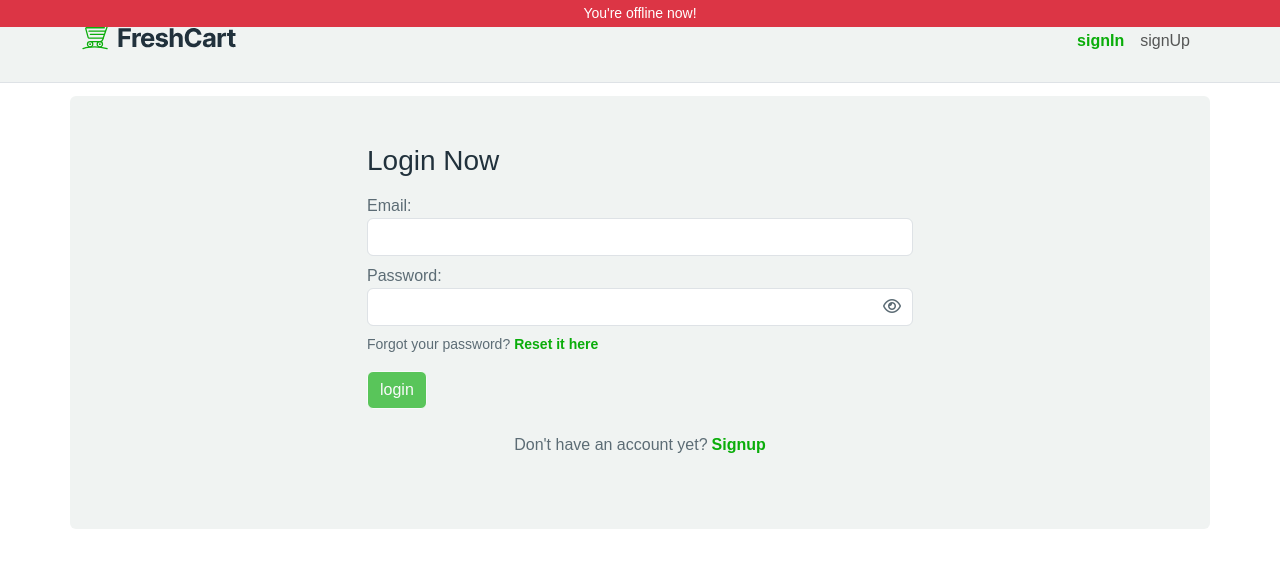
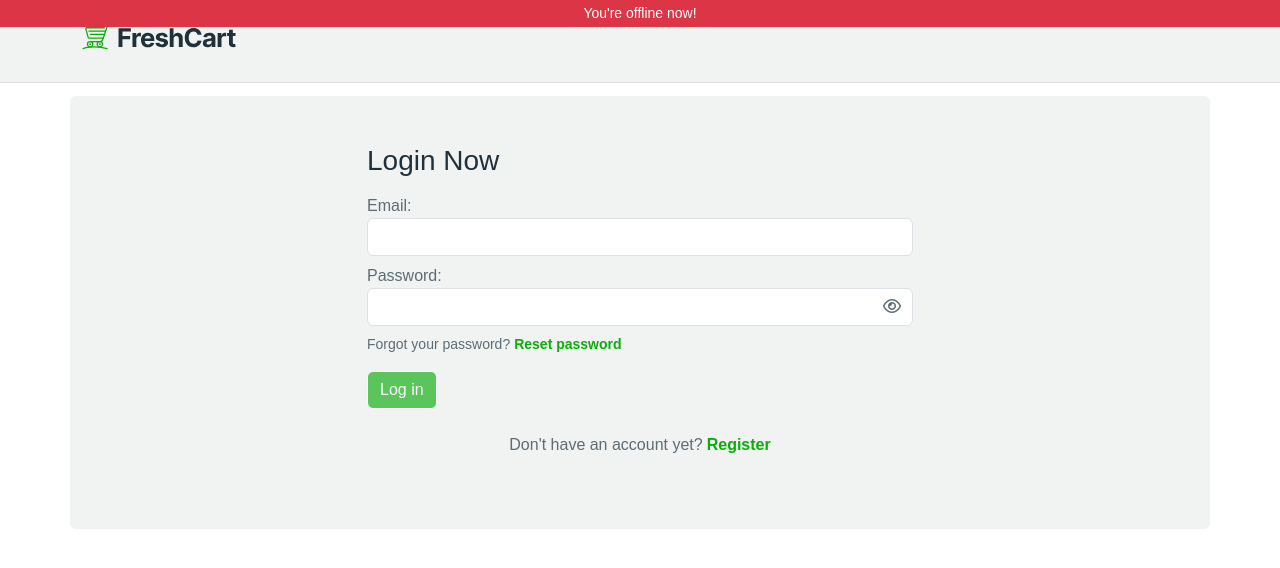
Before and after one commit to mohamedmamdouh3454/FreshCart, a React (Create React App) app: page /auth/signin in a window 1280 px wide. Shown: the top 568 px of the page. Built offline with nearby package versions, Linux system fonts and the light colour scheme; a web font is replaced by a local one.

Commit message:
minor updates

```diff
--- a/src/components/Auth/SignIn/SignIn.jsx
+++ b/src/components/Auth/SignIn/SignIn.jsx
@@ -129,7 +129,7 @@ export default function SignIn() {
                     to="/auth/forgot-password"
                     className="text-main ms-1 fw-bold "
                   >
-                    Reset it here
+                    Reset password
                   </Link>
                 </p>
 
@@ -158,13 +158,13 @@ export default function SignIn() {
                     className="btn bg-main text-white"
                     disabled={!(formik.dirty && formik.isValid)}
                   >
-                    login
+                    Log in
                   </button>
                 )}
                 <p className=" my-4 text-center">
                   Don't have an account yet?
                   <Link to="/auth/signup" className="text-main ms-1 fw-bold">
-                    Signup
+                    Register
                   </Link>
                 </p>
               </form>
--- a/src/components/Footer/Footer.jsx
+++ b/src/components/Footer/Footer.jsx
@@ -185,7 +185,7 @@ export default function Footer() {
         <section>
           <div className="container">
             <div className="text-center p-3">
-              © 2024 Copyright
+              © {new Date().getFullYear()} Copyright
               <Link className="fw-semibold mx-1 text-main" to="/home">
                 FrechCart
               </Link>
--- a/src/components/Navbar/Navbar.jsx
+++ b/src/components/Navbar/Navbar.jsx
@@ -1,7 +1,7 @@
 import React, { useContext, useEffect, useState } from "react";
 import logo from "../../assets/images/logo.svg";
 import "./Navbar.css";
-import { Link, NavLink, useNavigate } from "react-router-dom";
+import { Link, NavLink, useNavigate, useLocation } from "react-router-dom";
 import { tokenContext } from "../../Context/TokenContext";
 import { cartContext } from "../../Context/CartContext";
 import { wishlistContext } from "../../Context/WishlistContext";
@@ -20,6 +20,8 @@ export default function Navbar() {
   } = useContext(wishlistContext);
 
   let navigate = useNavigate();
+  // the auth pages already offer both actions, no need to repeat them up here
+  let isAuthPage = useLocation().pathname.startsWith("/auth");
 
   function handleNavToggle() {
     setNavToggle(!navToggle);
@@ -214,7 +216,7 @@ export default function Navbar() {
                   </ul>
                 </li>
               </>
-            ) : (
+            ) : isAuthPage ? null : (
               <>
                 <li className="nav-item">
                   <NavLink
```
